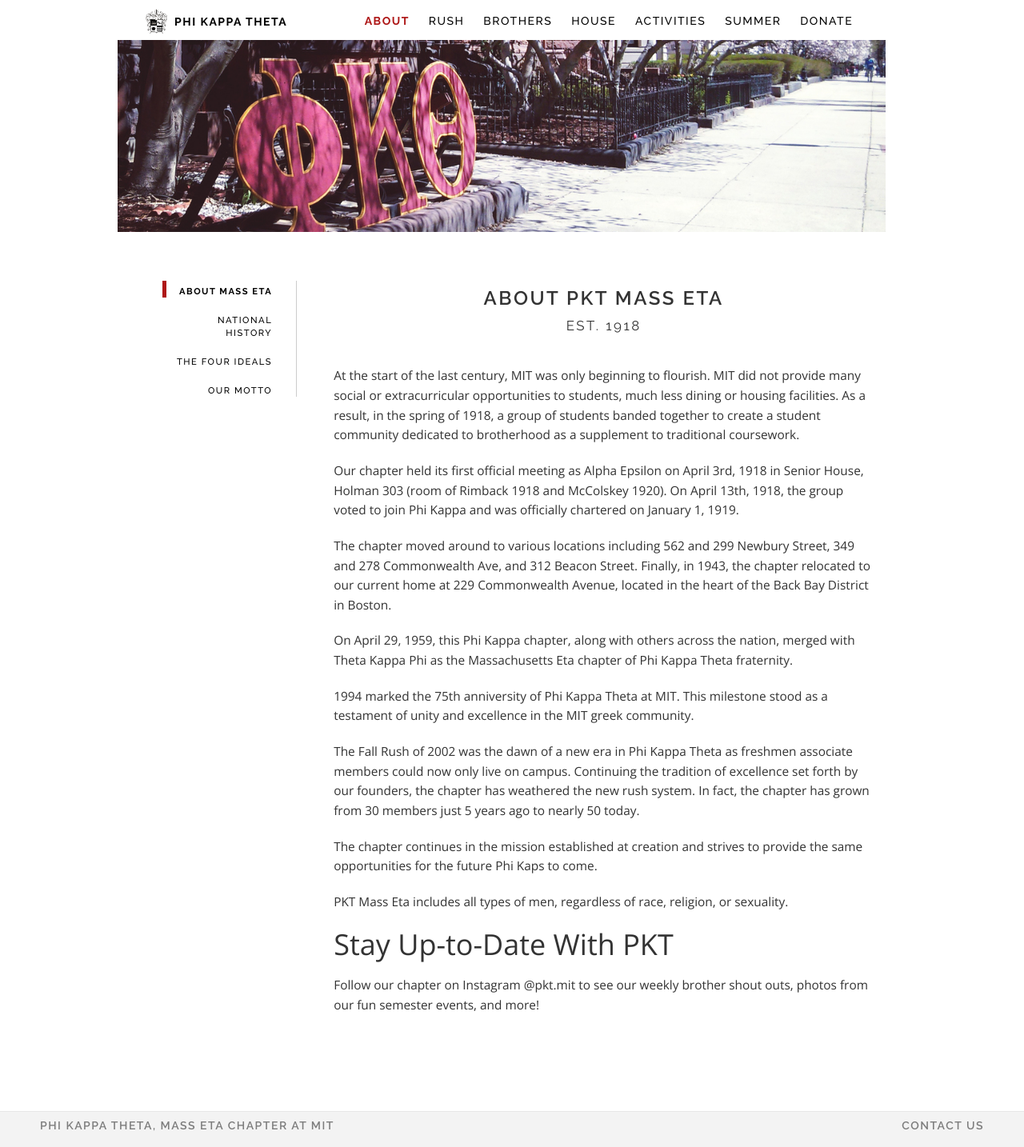
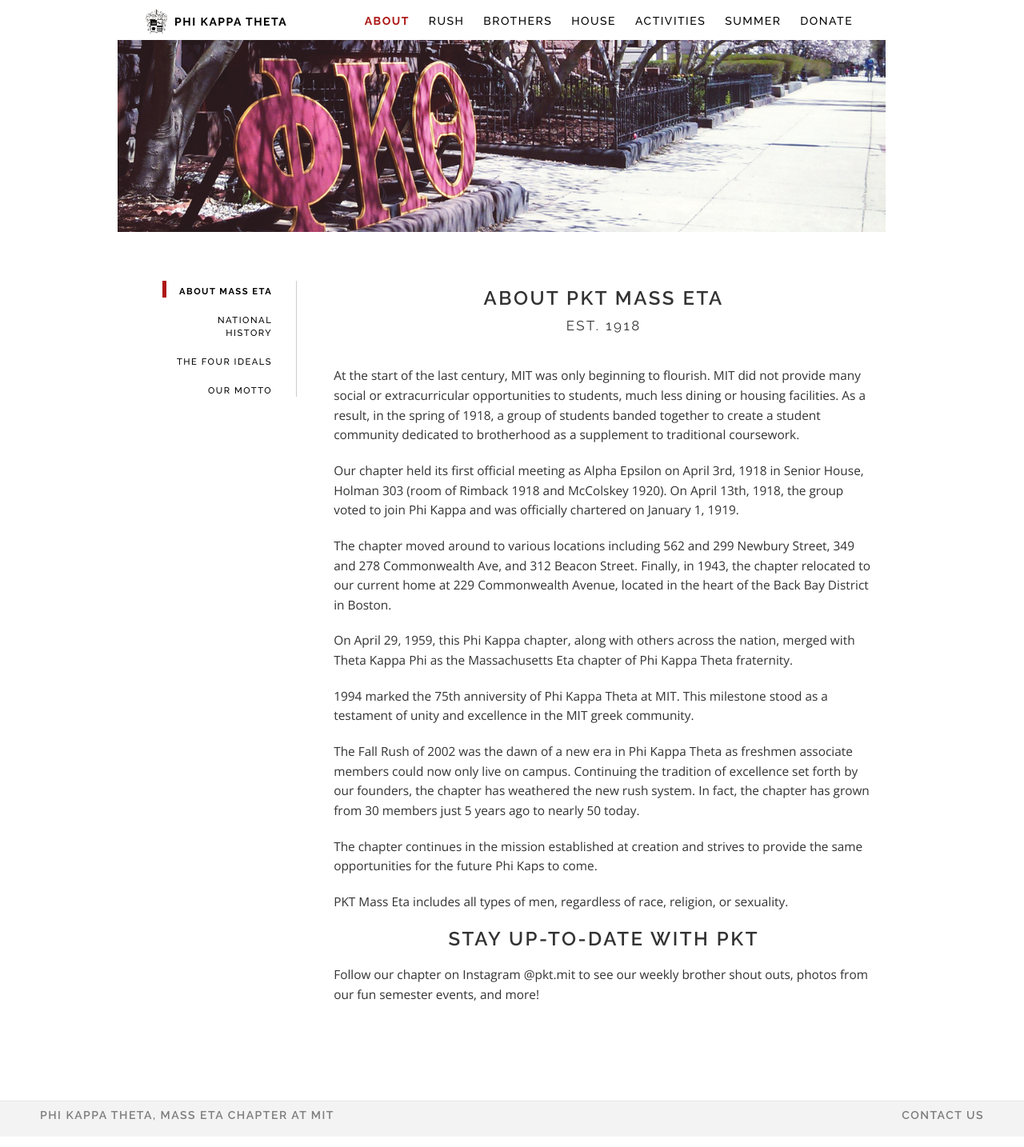
Before and after one commit to pktmasseta/pktmasseta.github.io, a Jekyll site: the page built from _about/index.md, in a window 1280 px wide. Shown: the whole page at 80% size. Built offline with Jekyll 4.4.1, drawn with Linux system fonts in a browser that asks for light colours.

Commit message:
instagram title size reduction

```diff
--- a/_about/index.md
+++ b/_about/index.md
@@ -21,5 +21,5 @@
 
 PKT Mass Eta includes all types of men, regardless of race, religion, or sexuality.
 
-# Stay Up-to-Date With PKT
+### Stay Up-to-Date With PKT
 Follow our chapter on Instagram @pkt.mit to see our weekly brother shout outs, photos from our fun semester events, and more!
```
